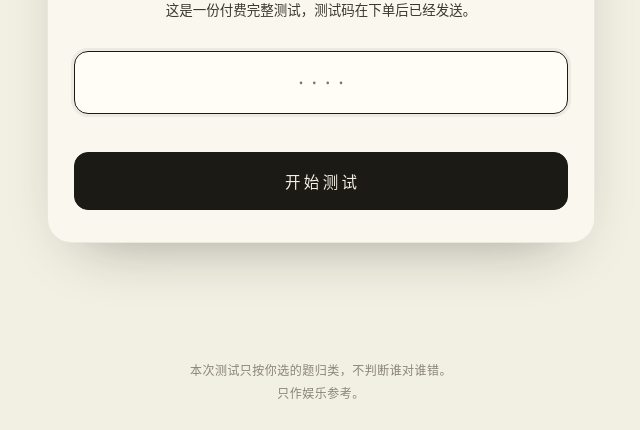
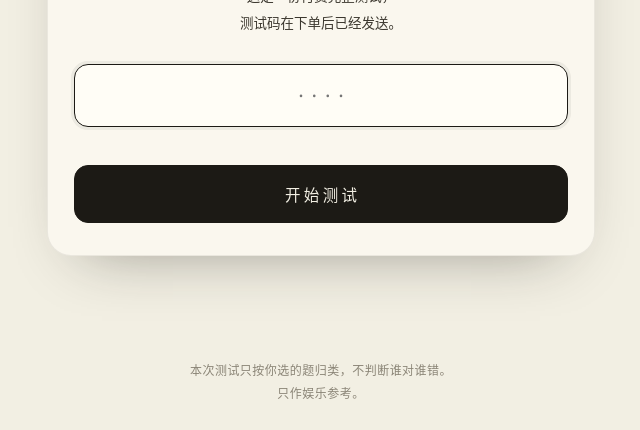
Before and after one commit to linkonmoney/zousan, a plain HTML site: page index.html in a window 1280 px wide. Shown: the part 370-800 px from the top of the page, without its empty margins (319-959 px from the left). Drawn offline with Linux system fonts and the light colour scheme.

Commit message:
Add files via upload

```diff
--- a/index.html
+++ b/index.html
@@ -179,7 +179,7 @@ body.locked{overflow:hidden}
     </div>
     <div class="g-cap">测一测</div>
     <div class="g-t">密钥验证</div>
-    <p class="g-s">这是一份付费完整测试，测试码在下单后已经发送。</p>
+    <p class="g-s">这是一份付费完整测试，<br>测试码在下单后已经发送。</p>
     <input class="g-in" id="g-in" type="tel" inputmode="numeric" maxlength="4" placeholder="····" autocomplete="off" autocapitalize="off" spellcheck="false" aria-label="访问码">
     <div class="g-err" id="g-err"></div>
     <button class="btn" id="g-go">开始测试</button>
```
